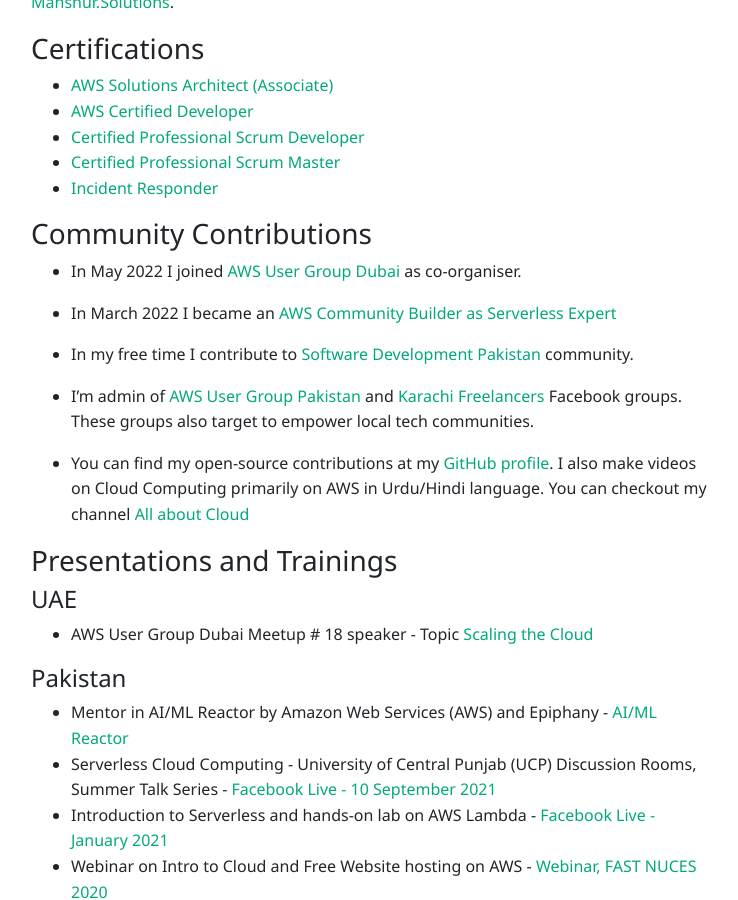
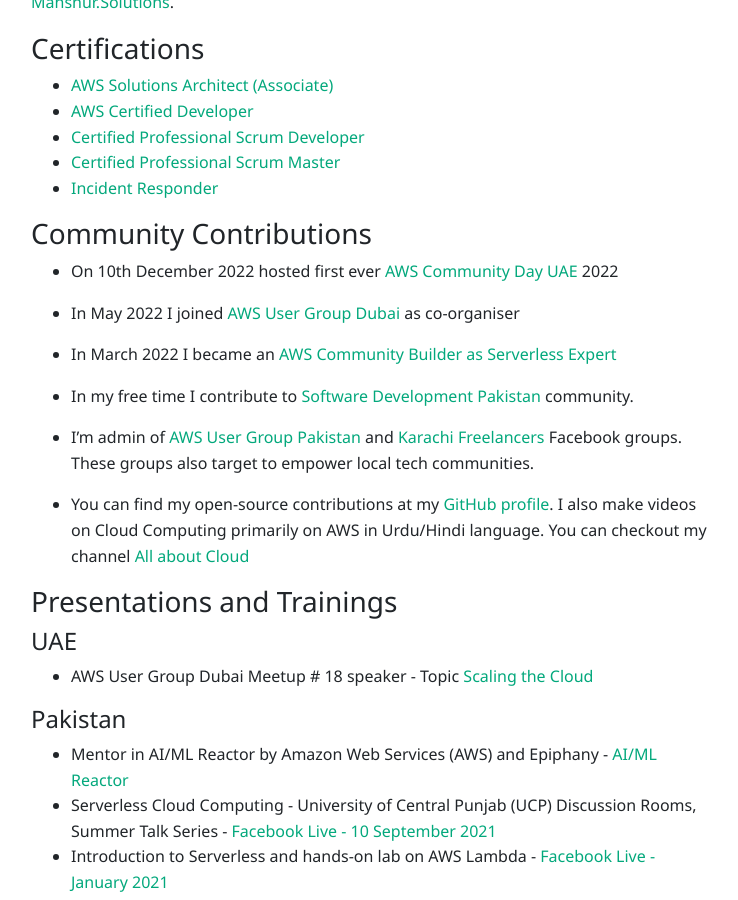
Before and after one commit to husyn/husyn.dev, a Jekyll site: the page built from _pages/about.md, in a window 1280 px wide and 900 px high, scrolled down 373 px. Shown: the whole window, without its empty margins (89-827 px from the left). Built offline with Jekyll 4.4.1, drawn with Linux system fonts in a browser that asks for light colours; nearby versions of some CDN libraries.

Commit message:
adds community day

```diff
--- a/_pages/about.md
+++ b/_pages/about.md
@@ -43,7 +43,9 @@
 
 ### Community Contributions
 
-- In May 2022 I joined [AWS User Group Dubai](https://meetu.ps/c/2GXCh/6g00F/d) as co-organiser.
+- On 10th December 2022 hosted first ever [AWS Community Day UAE](http://awsmena.community) 2022
+
+- In May 2022 I joined [AWS User Group Dubai](https://meetu.ps/c/2GXCh/6g00F/d) as co-organiser
 
 - In March 2022 I became an [AWS Community Builder as Serverless Expert](https://aws.amazon.com/developer/community/community-builders/community-builders-directory/?cb-cards.q=hussain%2Bmansoor)
 
```
